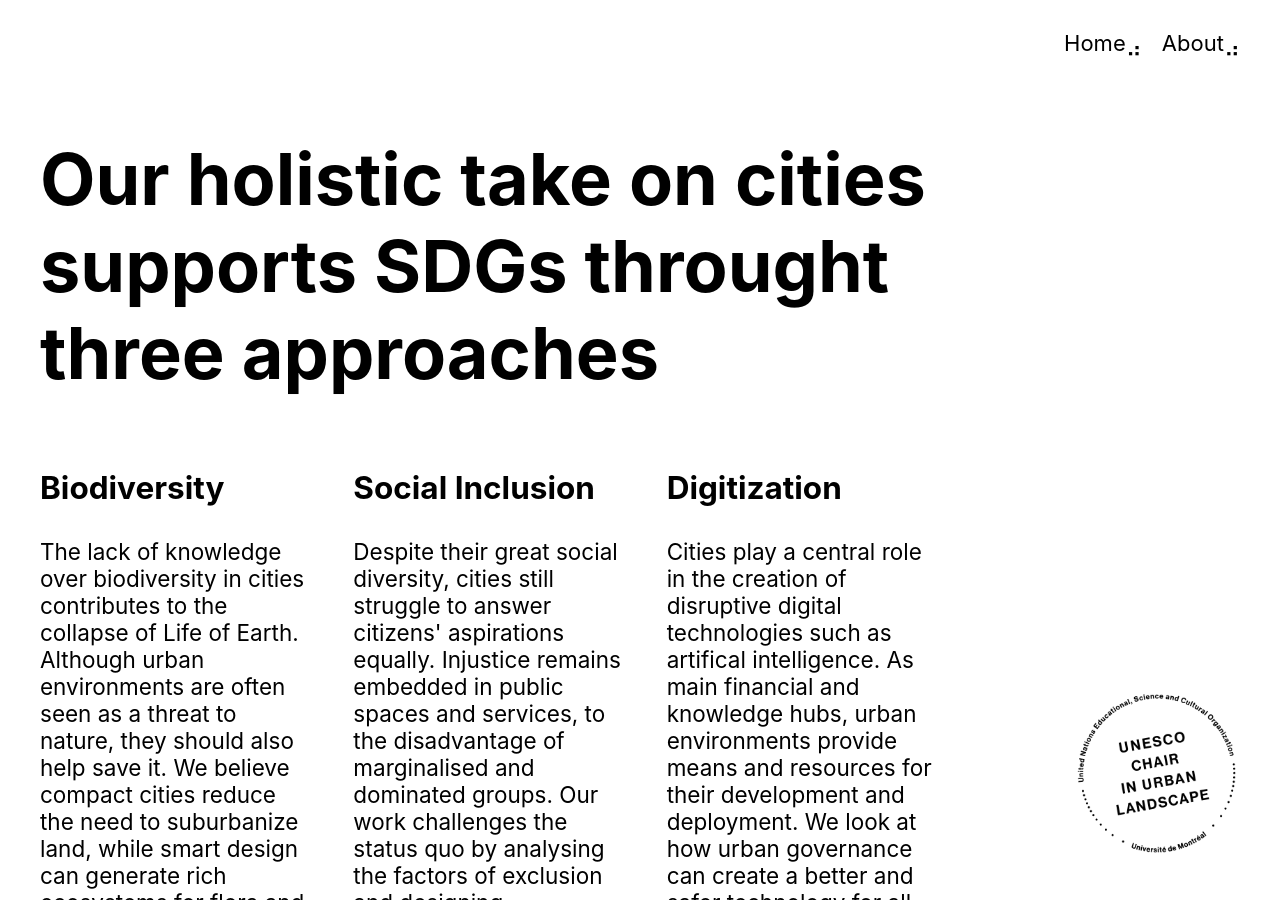
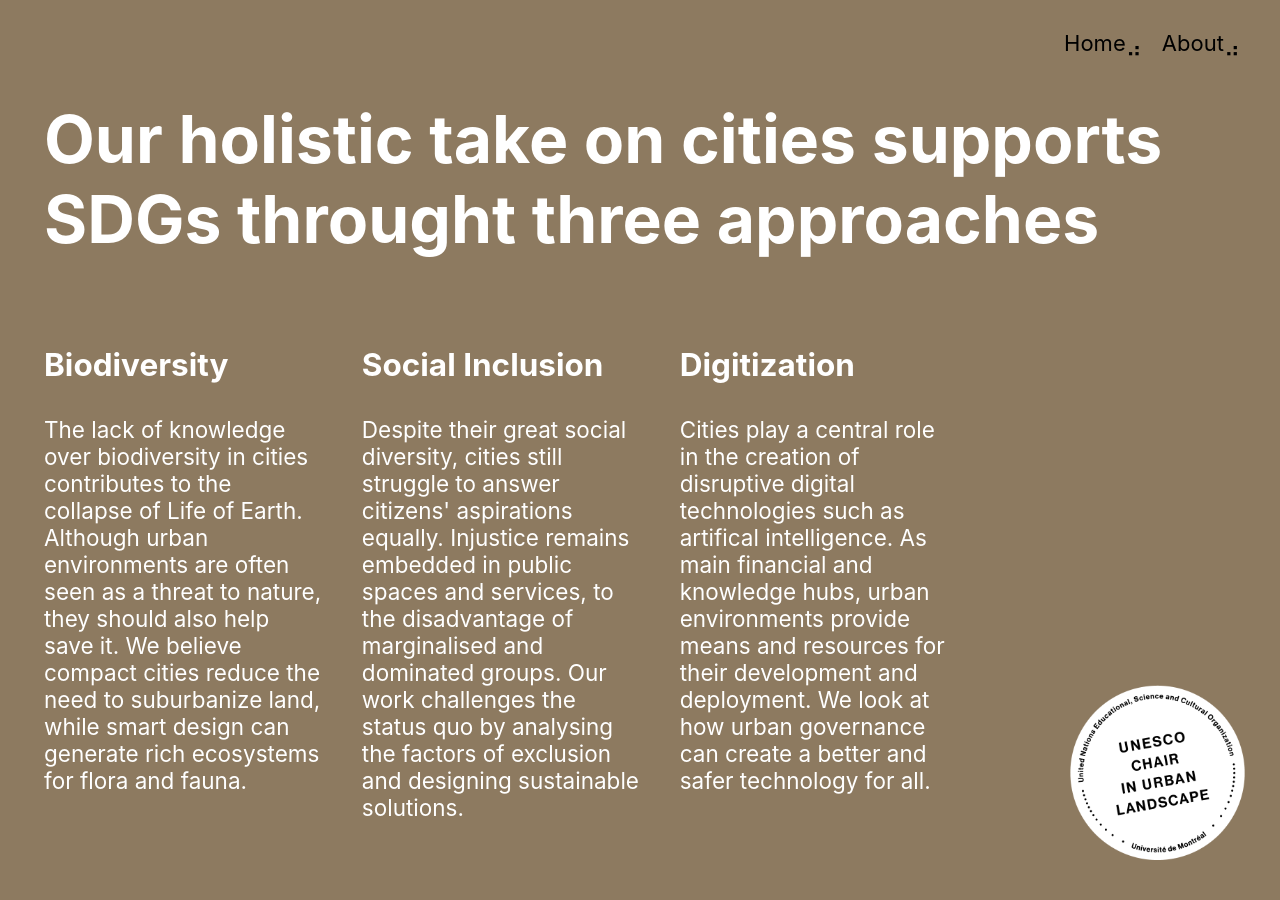
Before and after one commit to CUPUM/cupum.github.io, a Jekyll site: the page built from about.html, in a window 1280 px wide and 900 px high. Built offline with Jekyll 4.4.1, drawn with Linux system fonts in a browser that asks for light colours; some web fonts are replaced.

```diff
--- a/_sass/_about.scss
+++ b/_sass/_about.scss
@@ -5,15 +5,30 @@
 .mission {
   width: 100vw;
   min-height: 100vh;
-  background-color: white;
+  background-color: rgb(141, 122, 96);
+  color: white;
 }
 
-.axes {
-  position: relative;
-  margin: 40px;
-  padding: 0 20px 20px 0;
-  max-width:75%;
-  max-height:100%;
+.mission-wrapper {
+  display: flex;
+  flex-direction: row;
+  padding: 2rem;
+}
+
+.mission-content {
+  display: flex;
+  flex-direction: column;
+}
+
+.mission-approach {
+
+  font-size: 3rem;
+}
+
+.mission-axes {
+  display: grid;
+  grid-template-columns: 1fr 1fr 1fr;
+  max-width:80%;
 
   h3 {
     font-size: 3.5vmin;
@@ -25,7 +40,6 @@
   }
 }
 
-
 /* Vision section */
 .vision {
   display: flex;
@@ -33,32 +47,41 @@
   justify-content: center;
   min-height: 110vh;
   padding:10%;
-  background-color: black;
+  background-color: rgb(141, 122, 96);
 }
 
-.vision-main_text {
+.vision-text {
   display: grid;
   font-size:3rem;
-  color: white;
+  color: rgb(0, 42, 255);
 }
 
 /* Question section */
 
 .questions {
-  height: 100vh;
-  background-color: rgb(255, 255, 255);
+  min-height: 100vh;
+  color: white;
+  background-color: rgb(0, 42, 255);
 }
 
-.actors {
-  position:relative;
-  margin-top: 5%;
-  margin-left: 15%;
-  padding: 0 20px 20px 0;
-  max-width:100%;
-  max-height:100%;
+.question-content {
+  display: flex;
+  flex-direction: column;
+  padding: 2rem;
+}
+
+.question-statement {
+  font-size: 5vw;
+}
+
+.question-actors {
+  display: flex;
+  flex-direction: column;
+  margin-left: 2rem;
+  margin-right: 2rem;
 
   h3 {
-    font-size: 3.5vmin;
+    font-size: 2.5vw;
     margin-top: 40px;
     margin-bottom: 0;
   }
@@ -84,3 +107,59 @@
       color:white;
   }
 }
+
+
+@media (max-width: 600px) {
+  .mission {
+    width: 100vw;
+    min-height: 100vh;
+    background-color: rgb(141, 122, 96);
+    color: white;
+  }
+
+  .mission-wrapper {
+    display: flex;
+    flex-direction: column;
+    padding: 2rem;
+  }
+
+  .mission-content {
+    display: flex;
+    flex-direction: column;
+  }
+
+  .mission-approach {
+    font-size: 3rem;
+  }
+
+  .mission-axes {
+    display: flex;
+    flex-direction: column;
+    max-width: 100%;
+
+    h3 {
+      font-size: 2rem;
+    }
+
+    p {
+      font-size: 1rem;
+    }
+  }
+
+  .question-actors {
+    display: flex;
+    flex-direction: column;
+    margin-left: 2rem;
+    margin-right: 2rem;
+
+    h3 {
+      font-size: 2rem;
+      margin-top: 40px;
+      margin-bottom: 0;
+    }
+
+    p {
+      font-size: 1rem;
+    }
+  }
+}
--- a/about.html
+++ b/about.html
@@ -4,31 +4,33 @@
 ---
 
 <!-- Mission Section -->
-<div class="mission">
+<section class="mission">
     <img src="{{ site.assets.sticker_en }}" alt="UNESCO Chair in Urban Landscape logo" class="sticker bottom-right">
-    <div class="flex-container column">
-        <h2 class="flex-item statement">{% include approach.md %}</h2>
-        <div class="flex-item flex-container axes">
-            <div class="flex-item">
+    <div class="mission-wrapper">
+        <div class="mission-content">
+            <h2 class="mission-approach">{% include approach.md %}</h2>
+            <div class="mission-axes">
+                <div>
                     <h3>Biodiversity</h3>
                     <p>{% include axis_biodiversity.md %}</p>
                 </div>
-            <div class="flex-item">
+                <div>
                     <h3>Social Inclusion</h3>
                     <p>{% include axis_inclusion.md %}</p>
                 </div>
-            <div class="flex-item">
+                <div>
                     <h3>Digitization</h3>
                     <p>{% include axis_digitization.md %}</p>
                 </div>
             </div>
         </div>
     </div>
+</section>
 
 
 <!-- Vision Section -->
 <section class="vision">
-    <h1 class="vision-main_text">
+    <h1 class="vision-text">
         <span>We believe urban landscapes</span>
         <span>are best made together.</span>
     </h1>
@@ -38,9 +40,9 @@
 <!-- Question section -->
 
 <section class="questions">
-    <div class="flex-container column">
-        <h2 class="flex-item statement">You are...</h2>
-        <div class="flex-item flex-container column actors">
+    <div class="question-content">
+        <h2 class="question-statement">You are...</h2>
+        <div class="question-actors">
             <div class="flex-item">
                 <h3>Searching for expertise on city planning, design or governance?</h3>
                 <a href="" class="internal">We are looking forward to your questions and to work with you</a>
@@ -62,7 +64,7 @@
 </section>
 
 <!-- Team Section -->
-<div class="team-section">
+<section class="team-section">
     <div class="archive">
           {% for post in site.team %}
           <li>
@@ -75,4 +77,4 @@
           </li>
           {% endfor %}
       </div>
-  </div>
+  </section>
```
Lines whose indentation alone changed are shown as unchanged.
